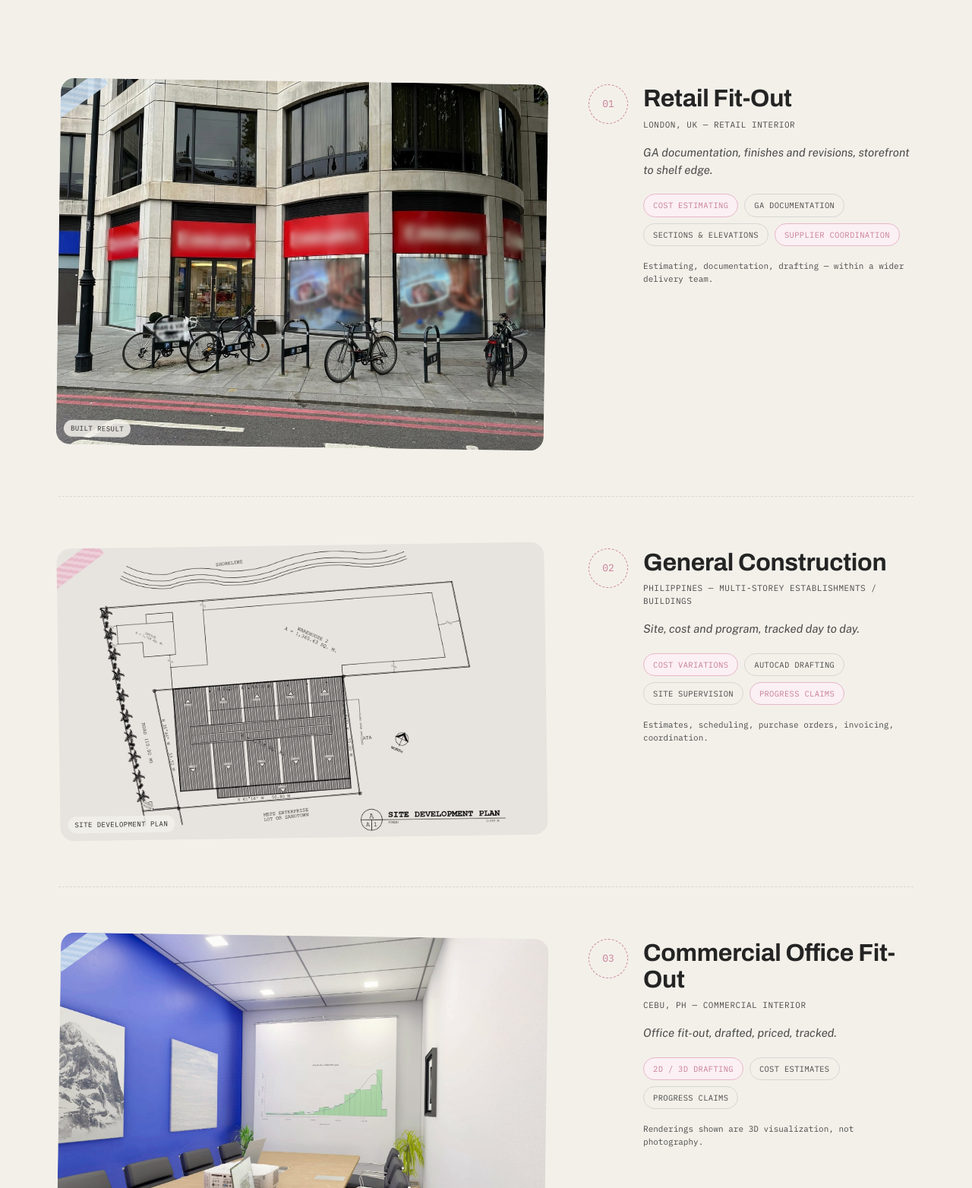
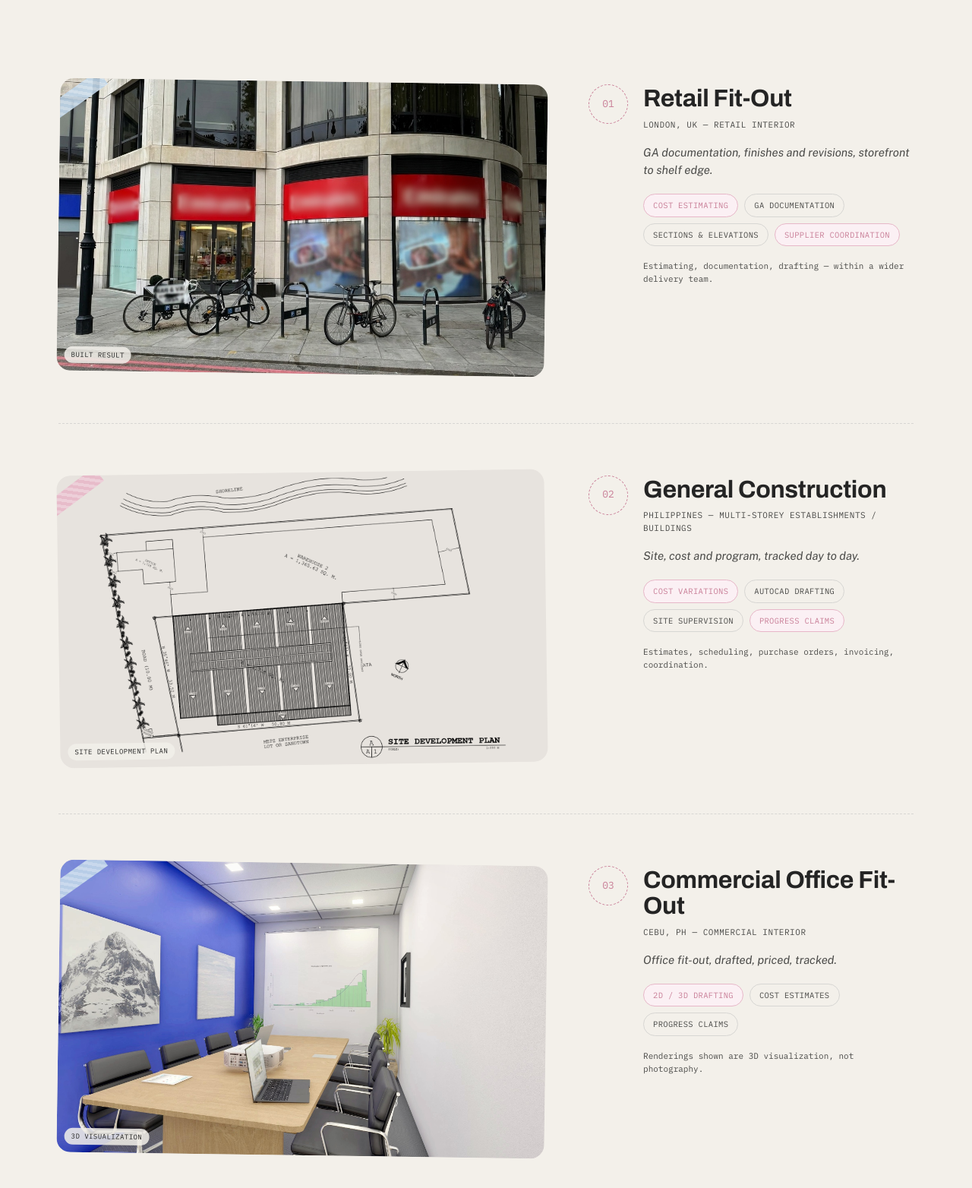
Before and after one commit to delafuente000/my-portfolio, a plain HTML site: page index.html in a window 1280 px wide. Shown: the part 1996-3560 px from the top of the page at 76% size. Drawn offline with nearby package versions, Linux system fonts and the light colour scheme; a web font is replaced by a local one.

Commit message:
Add files via upload

```diff
--- a/index.html
+++ b/index.html
@@ -394,7 +394,7 @@ section.contact{ background:var(--army-dark); color:var(--ivory); padding:120px
 
     <div class="case reveal">
       <div>
-        <div class="case-media offset-frame">
+        <div class="case-media offset-frame" style="aspect-ratio:5/3;">
           <img src="images/retail-1.jpg" alt="Retail fit-out private office, London UK">
           <span class="frame-label">Built Result</span>
         </div>
@@ -432,7 +432,7 @@ section.contact{ background:var(--army-dark); color:var(--ivory); padding:120px
 
     <div class="case reveal">
       <div>
-        <div class="case-media offset-frame">
+        <div class="case-media offset-frame" style="aspect-ratio:5/3;">
            <img src="images/3d-visualization.jpg" alt="3D Visualization drawing">
           <span class="frame-label">3D Visualization</span>
         </div>
```
